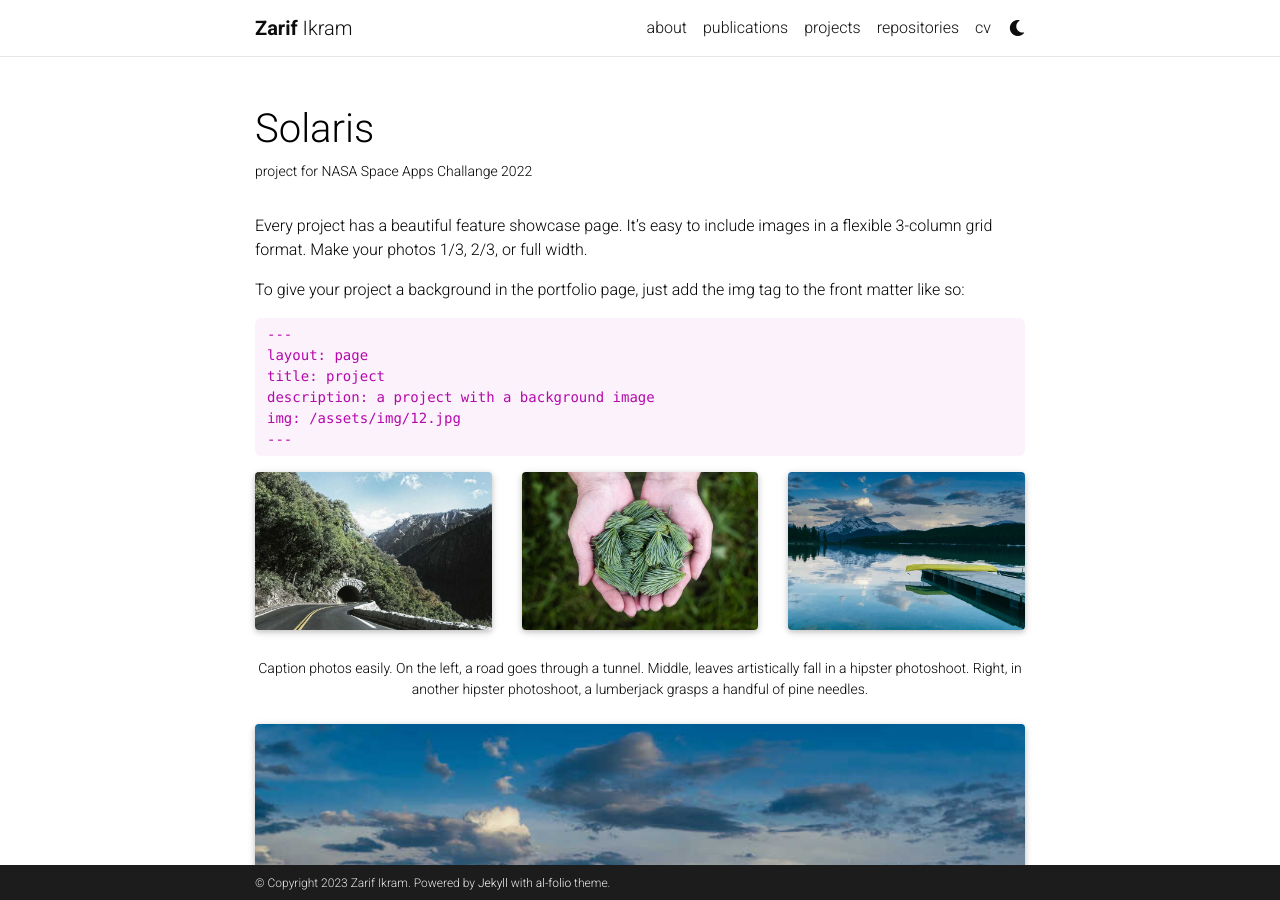
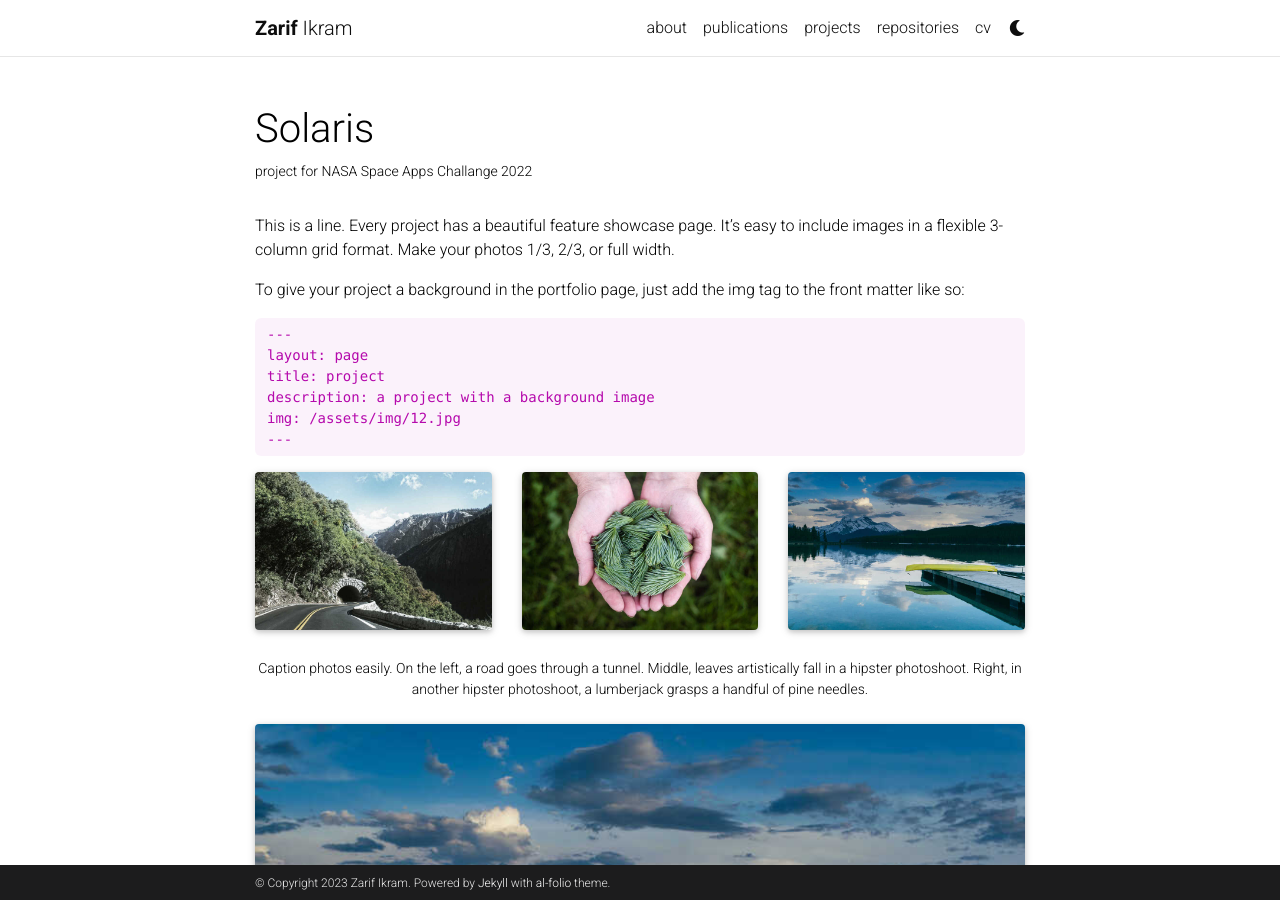
Before and after one commit to zarifikram/zarifikram.github.io, a Jekyll site: the page built from _projects/5_project.md, in a window 1280 px wide and 900 px high. Built offline with Jekyll 4.4.1, drawn with Linux system fonts in a browser that asks for light colours; full-size pictures stand in for the smaller copies a plugin makes; comment, search, counter and statistics services are not loaded; a style sheet for code colours, icons or effects is not loaded.

Commit message:
added image

```diff
--- a/_projects/5_project.md
+++ b/_projects/5_project.md
@@ -7,6 +7,7 @@
 category: hackathon
 ---
 
+This is a line.
 Every project has a beautiful feature showcase page.
 It's easy to include images in a flexible 3-column grid format.
 Make your photos 1/3, 2/3, or full width.
```
Also changed, not shown: assets/img/nazruldex2.webp (added), assets/img/solaris.png (added).
